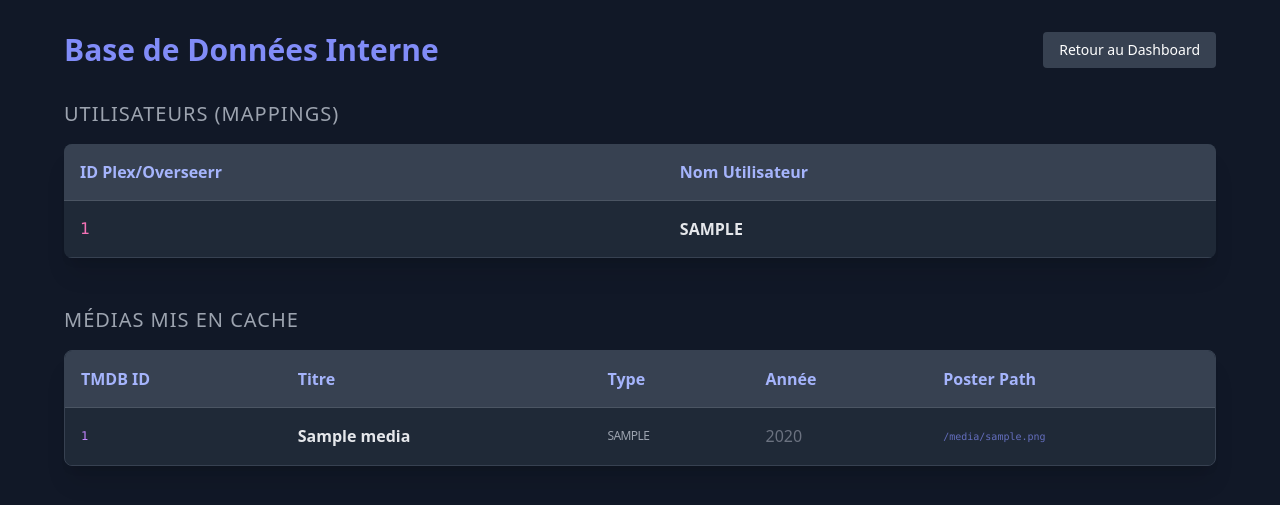
After one commit to sledour/HA-addons, a FastAPI app: template watchlisterr/app/templates/debug.html in a window 1280 px wide. The commit adds this page. Shown: the top 505 px of the page. Run offline with FastAPI, Linux system fonts and the light colour scheme; the template is opened without the code that fills it: most values are stand-ins (such as "Sample title", 1, 10 or a date in 2020); some libraries are stand-ins or nearby versions.

Commit message:
Add debug hidden page

```diff
--- a/watchlisterr/app/main.py
+++ b/watchlisterr/app/main.py
@@ -277,5 +277,15 @@ async def proxy_image(url: str = None):
         logger.error(f"❌ Erreur Proxy: {e}")
         return Response(status_code=404)
 
+@app.get("/debug-db")
+async def debug_db(request: Request):
+    users = db.get_all_users()  # Assure-toi que cette méthode existe dans database.py
+    media = db.get_all_media()  # Idem
+    return templates.TemplateResponse("debug.html", {
+        "request": request,
+        "users": users,
+        "media": media
+    })
+
 if __name__ == "__main__":
     uvicorn.run(app, host="0.0.0.0", port=1604)
--- /dev/null
+++ b/watchlisterr/app/templates/debug.html
@@ -0,0 +1,62 @@
+<!DOCTYPE html>
+<html lang="fr">
+<head>
+    <meta charset="UTF-8">
+    <title>Watchlisterr - Debug DB</title>
+    <script src="https://cdn.tailwindcss.com"></script>
+</head>
+<body class="bg-gray-900 text-white p-8">
+    <div class="max-w-6xl mx-auto">
+        <div class="flex justify-between items-center mb-8">
+            <h1 class="text-3xl font-bold text-indigo-400">Base de Données Interne</h1>
+            <a href="/" class="text-sm bg-gray-700 hover:bg-gray-600 px-4 py-2 rounded">Retour au Dashboard</a>
+        </div>
+
+        <h2 class="text-xl mb-4 text-gray-400 uppercase tracking-wider">Utilisateurs (Mappings)</h2>
+        <div class="overflow-x-auto bg-gray-800 rounded-lg mb-12 shadow-xl">
+            <table class="w-full text-left border-collapse">
+                <thead>
+                    <tr class="bg-gray-700">
+                        <th class="p-4 border-b border-gray-600 text-indigo-300">ID Plex/Overseerr</th>
+                        <th class="p-4 border-b border-gray-600 text-indigo-300">Nom Utilisateur</th>
+                    </tr>
+                </thead>
+                <tbody>
+                    {% for u in users %}
+                    <tr class="hover:bg-gray-750 border-b border-gray-700 transition-colors">
+                        <td class="p-4 font-mono text-pink-400">{{ u.id }}</td>
+                        <td class="p-4 uppercase font-bold text-gray-200">{{ u.username }}</td>
+                    </tr>
+                    {% endfor %}
+                </tbody>
+            </table>
+        </div>
+
+        <h2 class="text-xl mb-4 text-gray-400 uppercase tracking-wider">Médias mis en Cache</h2>
+        <div class="overflow-x-auto bg-gray-800 rounded-lg shadow-xl border border-gray-700">
+            <table class="w-full text-left border-collapse">
+                <thead>
+                    <tr class="bg-gray-700 text-indigo-300">
+                        <th class="p-4 border-b border-gray-600">TMDB ID</th>
+                        <th class="p-4 border-b border-gray-600">Titre</th>
+                        <th class="p-4 border-b border-gray-600">Type</th>
+                        <th class="p-4 border-b border-gray-600">Année</th>
+                        <th class="p-4 border-b border-gray-600">Poster Path</th>
+                    </tr>
+                </thead>
+                <tbody>
+                    {% for m in media %}
+                    <tr class="hover:bg-gray-700/50 border-b border-gray-800 transition-colors">
+                        <td class="p-4 text-purple-400 font-mono text-xs">{{ m.tmdb_id }}</td>
+                        <td class="p-4 font-bold text-gray-200">{{ m.title }}</td>
+                        <td class="p-4 text-xs uppercase tracking-tighter text-gray-400">{{ m.media_type }}</td>
+                        <td class="p-4 text-gray-500">{{ m.year }}</td>
+                        <td class="p-4 font-mono text-[10px] text-indigo-400/70">{{ m.poster_path }}</td>
+                    </tr>
+                    {% endfor %}
+                </tbody>
+            </table>
+        </div>
+    </div>
+</body>
+</html>
--- a/watchlisterr/config.yaml
+++ b/watchlisterr/config.yaml
@@ -1,6 +1,6 @@
 name: "Watchlisterr"
 description: "Synchronisation des watchlists Plex vers Overseerr"
-version: "0.3.29"
+version: "0.4.0"
 slug: "watchlisterr"
 arch:
 - aarch64
```
Also changed, not shown: watchlisterr/app/database.py (+18 -0 lines), watchlisterr/app/templates/index.html (+9 -1 lines), watchlisterr/README.md.
